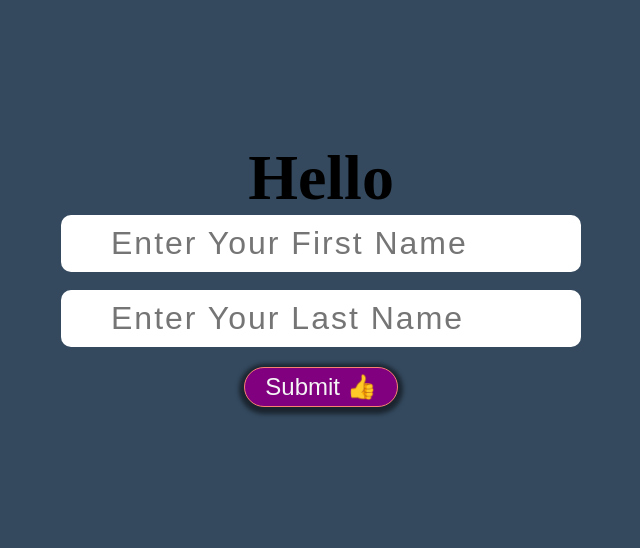
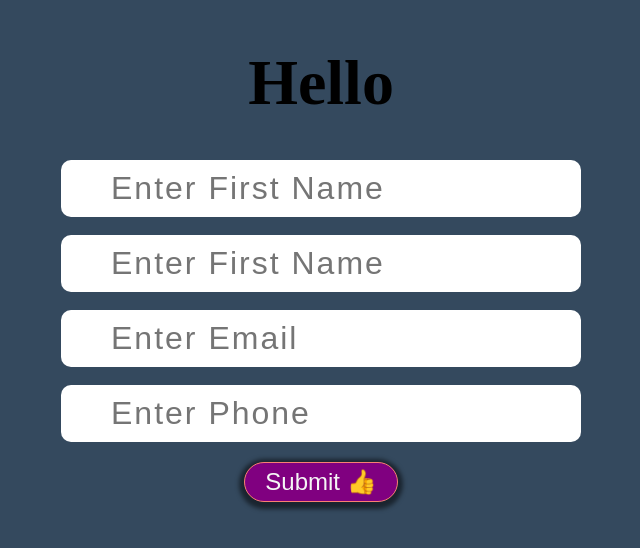
Before and after one commit to alnoman-stack/React_all_in_one, a React (Create React App) app in the folder my-app/: page / in a window 1280 px wide. Shown: the part 126-674 px from the top of the page, without its empty margins (319-959 px from the left). Built offline with nearby package versions, Linux system fonts and the light colour scheme.

Commit message:
form complite

```diff
--- a/my-app/src/App.js
+++ b/my-app/src/App.js
@@ -1,11 +1,11 @@
 import React from "react";
 
-import FormPassObj from "./components/forms/FormPassObj";
+import Form4 from "./components/forms/Form4";
 
 function App() {
   return (
     <>
-      <FormPassObj />
+      <Form4 />
     </>
   );
 }
--- /dev/null
+++ b/my-app/src/components/forms/Form4.js
@@ -0,0 +1,114 @@
+import React, { useState } from "react";
+
+import "./forms.css";
+
+const Form4 = () => {
+  const [fullName, setFullName] = useState({
+    fname: "",
+    lname: "",
+    email: "",
+    phone: "",
+  });
+
+  const EventChange = (event) => {
+    console.log(event.target.value);
+    console.log(event.target.name);
+
+    const { value, name } = event.target;
+
+    setFullName((preValue) => {
+      console.log(preValue);
+      return {
+        ...preValue,
+        [name]: value,
+      };
+
+      // if (name === "fName") {
+      //   return {
+      //     fnaem: value,
+      //     lname: preValue.lname,
+      //     email: preValue.email,
+      //     phone: preValue.phone,
+      //   };
+      // } else if (name === "lName") {
+      //   return {
+      //     fnaem: preValue.fnaem,
+      //     lname: value,
+      //     email: preValue.email,
+      //     phone: preValue.phone,
+      //   };
+      // } else if (name === "email") {
+      //   return {
+      //     fnaem: preValue.fnaem,
+      //     lname: preValue.lname,
+      //     email: value,
+      //     phone: preValue.phone,
+      //   };
+      // } else if (name === "phone") {
+      //   return {
+      //     fnaem: preValue.fnaem,
+      //     lname: preValue.lname,
+      //     email: preValue.email,
+      //     phone: value,
+      //   };
+      // }
+    });
+  };
+
+  const EventSubmt = (e) => {
+    e.preventDefault();
+    alert("Form is submited");
+  };
+
+  return (
+    <>
+      <form action="" onSubmit={EventSubmt}>
+        <div>
+          <h1>
+            Hello {fullName.fname} {fullName.lname}
+          </h1>
+          <h3 className="form4">{fullName.email}</h3>
+          <h3 className="form4">{fullName.phone}</h3>
+          <input
+            type="text"
+            placeholder="Enter First Name"
+            onChange={EventChange}
+            name="fname"
+            value={fullName.fname}
+          />
+          <br />
+
+          <input
+            type="text"
+            placeholder="Enter First Name"
+            onChange={EventChange}
+            name="lname"
+            value={fullName.lname}
+          />
+          <br />
+
+          <input
+            type="email"
+            placeholder="Enter Email"
+            onChange={EventChange}
+            name="email"
+            value={fullName.email}
+            autoComplete="off"
+          />
+          <br />
+
+          <input
+            type="number"
+            placeholder="Enter Phone"
+            onChange={EventChange}
+            name="phone"
+            value={fullName.phone}
+          />
+          <button type="submit">Submit 👍</button>
+        </div>
+      </form>
+    </>
+  );
+};
+
+export default Form4;
--- a/my-app/src/components/forms/FormPassObj.js
+++ b/my-app/src/components/forms/FormPassObj.js
@@ -42,7 +42,7 @@ const FormPassObj = () => {
             placeholder="Enter Your First Name"
             name="fName"
             onChange={EventChange}
-            // value={fullName.fname}
+            value={fullName.fname}
           />
           <br />
           <input
@@ -50,7 +50,7 @@ const FormPassObj = () => {
             placeholder="Enter Your Last Name"
             name="lName"
             onChange={EventChange}
-            // value={fullName.lname}
+            value={fullName.lname}
           />
           <button type="submit">Submit 👍</button>
         </div>
--- a/my-app/src/components/forms/forms.css
+++ b/my-app/src/components/forms/forms.css
@@ -51,3 +51,9 @@ button {
     -ms-border-radius: 20px;
     -o-border-radius: 20px;
 }
+
+.form4 {
+    margin-bottom: 20px;
+    color: whitesmoke;
+    font-size: 18px;
+}
```
